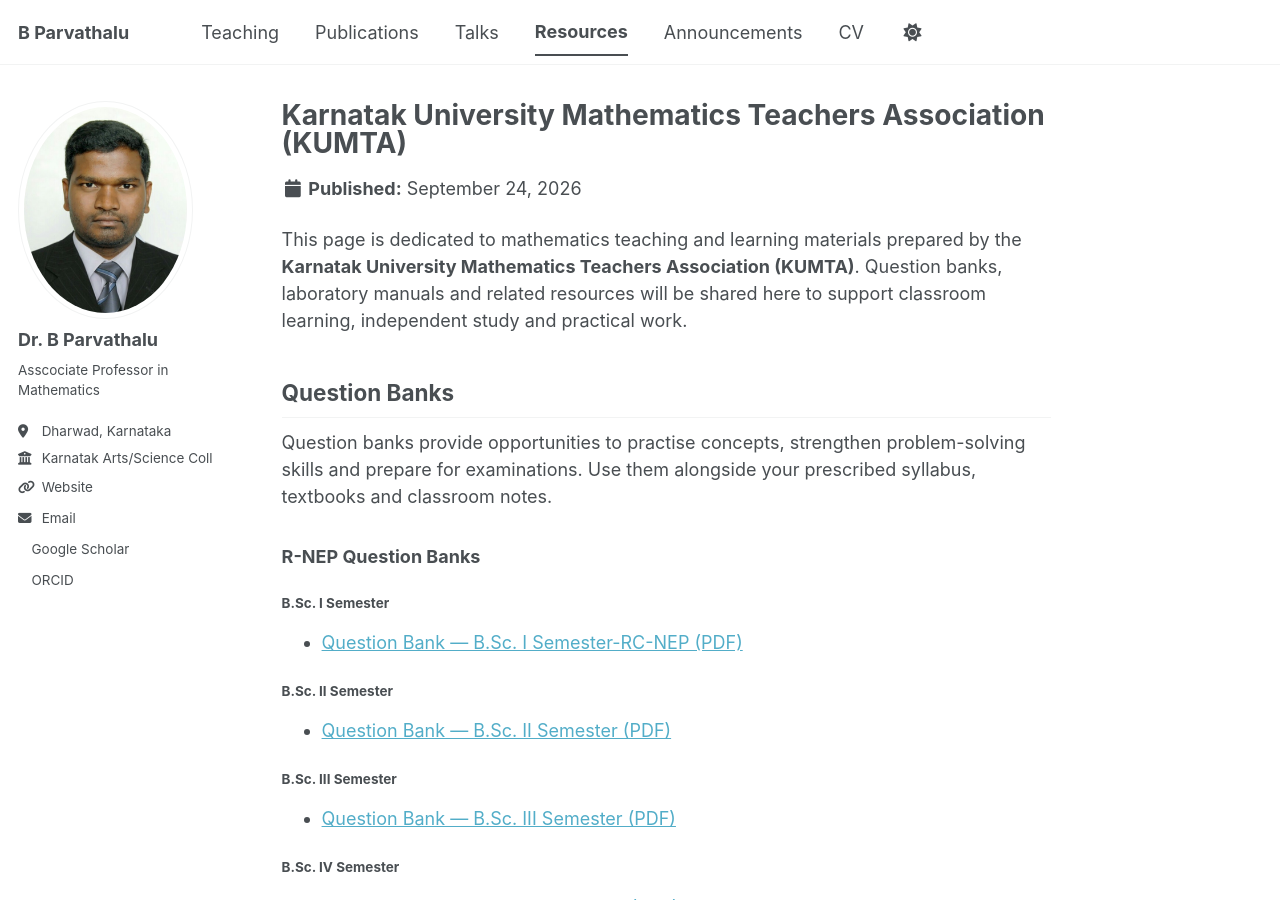
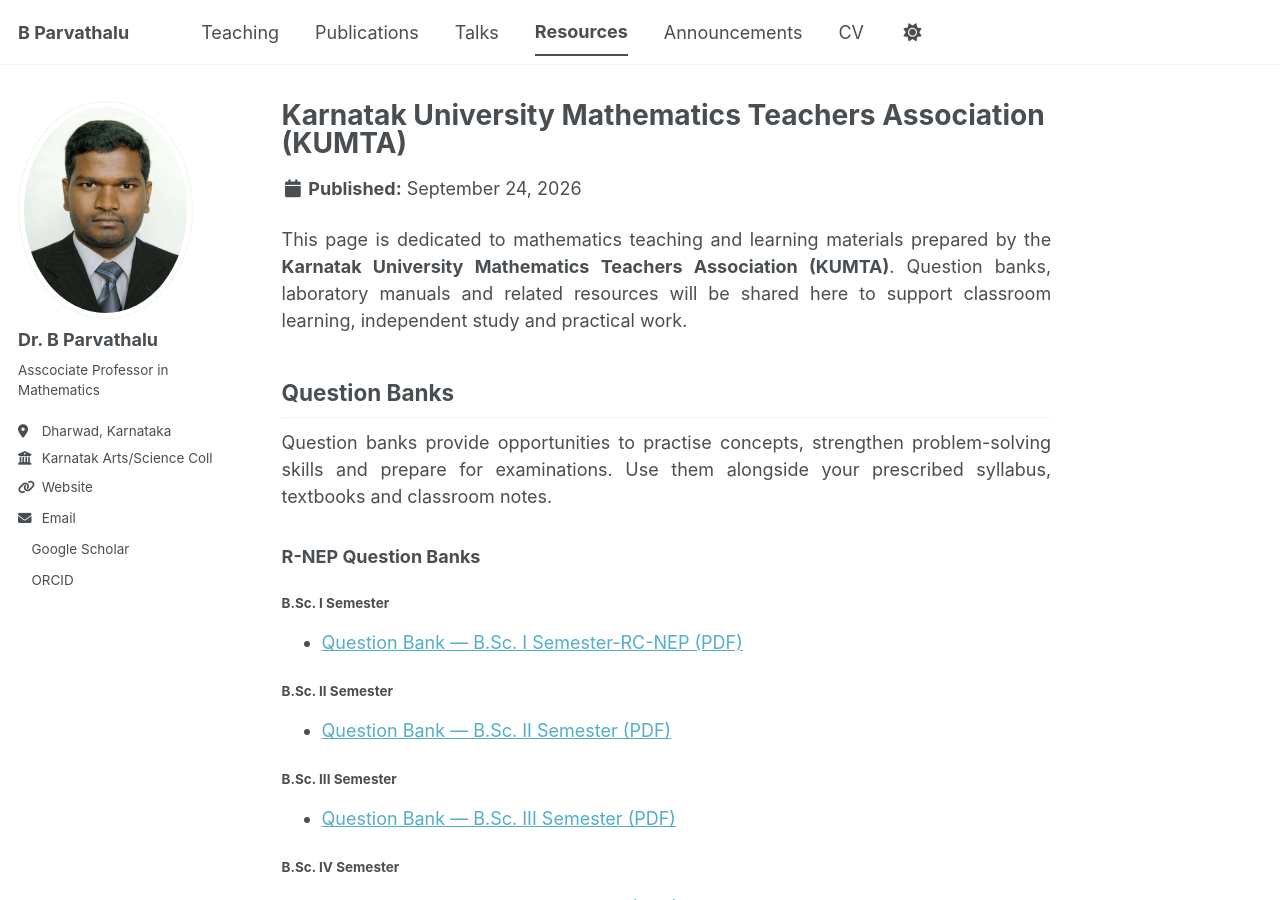
Before and after one commit to drbp-kcd/drbp-kcd.github.io, a Jekyll site: the page built from _resources/kumta.md, in a window 1280 px wide and 900 px high. Built offline with Jekyll 4.4.1, drawn with Linux system fonts in a browser that asks for light colours; a style sheet for code colours, icons or effects is not loaded.

Commit message:
Update kumta.md

```diff
--- a/_resources/kumta.md
+++ b/_resources/kumta.md
@@ -7,6 +7,8 @@
 order: 5
 excerpt: "Mathematics question banks, laboratory manuals and supporting learning materials prepared by KUMTA."
 ---
+
+<div markdown="1" style="text-align: justify;">
 
 This page is dedicated to mathematics teaching and learning materials prepared by the **Karnatak University Mathematics Teachers Association (KUMTA)**. Question banks, laboratory manuals and related resources will be shared here to support classroom learning, independent study and practical work.
 
@@ -48,9 +50,7 @@
 ## Laboratory Manuals
 
 Laboratory manuals can help students connect mathematical ideas with computational practice. For each manual, check the course requirements and any software instructions provided in the document.
-
-### Acknowledgement
-
+#### Acknowledgement
 Credit for materials shared here belongs to KUMTA and the respective authors, editors and contributors named in each document. Please retain these acknowledgements and follow any usage conditions stated in the materials.
 
 ### R-NEP Laboratory Manuals
```
